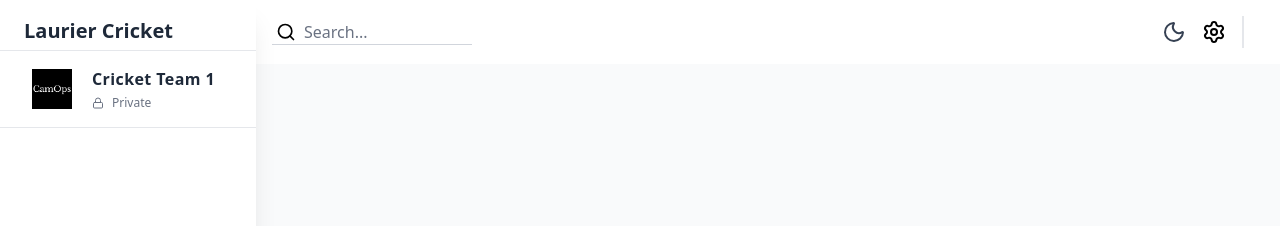
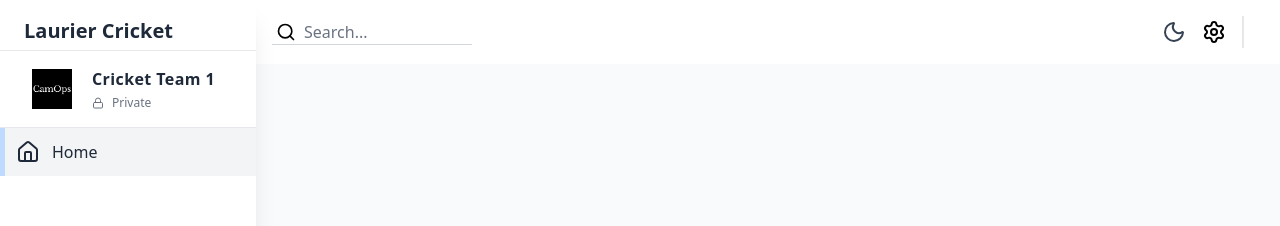
Before and after one commit to MarufHossain14/clubops-crm, a Next.js app: page / in a window 1280 px wide. Shown: the top 226 px of the page. Built offline with nearby package versions, Linux system fonts and the light colour scheme; no server answers.

Commit message:
added first link to sidebar

```diff
--- a/app/(components)/Sidebar/index.tsx
+++ b/app/(components)/Sidebar/index.tsx
@@ -1,7 +1,12 @@
 'use client'
 
 import React, { useState } from 'react'
-import { Lock } from 'lucide-react'
+import { Icon, Lock, LucideIcon, Home } from 'lucide-react'
+import { usePathname } from 'next/navigation';
+import { useAppDispatch, useAppSelector } from '@/app/redux';
+import Link from 'next/link';
+
+
 
 const Sidebar = () => {
   const [showProjects, setShowProjects] = useState(true)
@@ -30,9 +35,45 @@
           </div>
         </div>
         {/* Links for navbar */}
+        <nav className='z-10 w-full'>
+          <SidebarLink icon={Home} label="Home" href="/"/>
+        </nav>
       </div>
     </div>
-  )
+  );
+};
+
+interface SidebarLinkProps {
+  href: string;
+  icon: LucideIcon;
+  label: string;
+  // isCollapsed: boolean;
 }
 
+const SidebarLink =({
+  href,
+  icon:Icon,
+  label,
+  // isCollapsed
+}: SidebarLinkProps) => {
+  const pathname = usePathname();
+  const isActive = pathname === href || (pathname === "/" && href === "/dashboard");
+
+  return(
+    <Link href={href} className="w-full">
+      <div className={`relative flex cursor-pointer items-center gap-3 px-4 py-3 transition-colors hover:bg-gray-100 dark:hover:bg-gray-700 ${isActive ? "bg-gray-100 dark:bg-gray-600" : ""}`}
+      >
+        {isActive && (
+          <div className="absolute left-0 top-0 h-full w-[5px] bg-blue-200"/>
+        )}
+
+        <Icon className="h-6 w-6 text-gray-800 dark:text-gray-100"/>
+        <span className="font-medium text-gray-800 dark:text-gray-100">{label}</span>
+      </div>
+
+    </Link>
+  );
+}
+
+
 export default Sidebar
```
